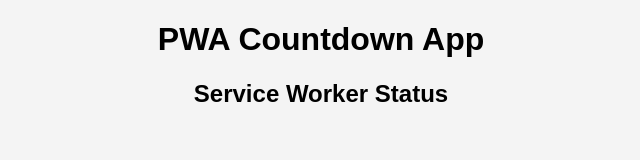
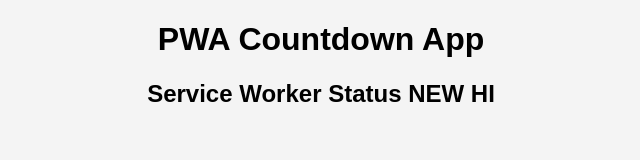
Before and after one commit to 20166016student/test-pwa, a plain HTML site: page index.html in a window 1280 px wide. Shown: the whole page, without its empty margins (319-959 px from the left). Drawn offline with Linux system fonts and the light colour scheme.

Commit message:
update html

```diff
--- a/index.html
+++ b/index.html
@@ -11,7 +11,7 @@
 <body>
     <h1>PWA Countdown App</h1>
     <div id="status">
-        <h2>Service Worker Status</h2>
+        <h2>Service Worker Status NEW HI</h2>
         <ul id="sw-log"></ul>
     </div>
     <!-- Sửa đường dẫn JS -->
```
